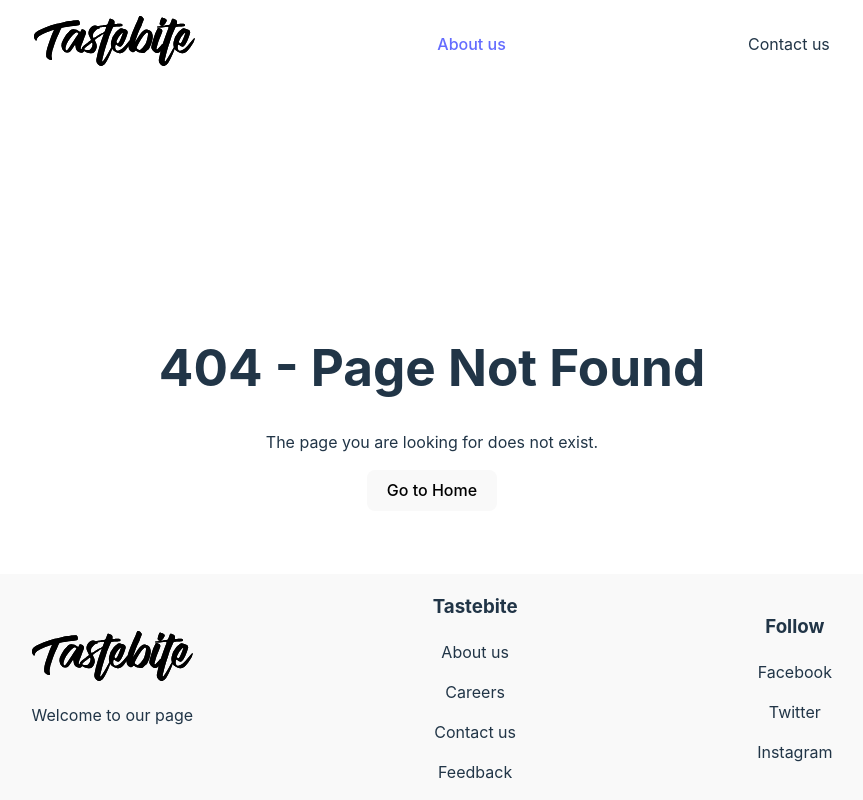
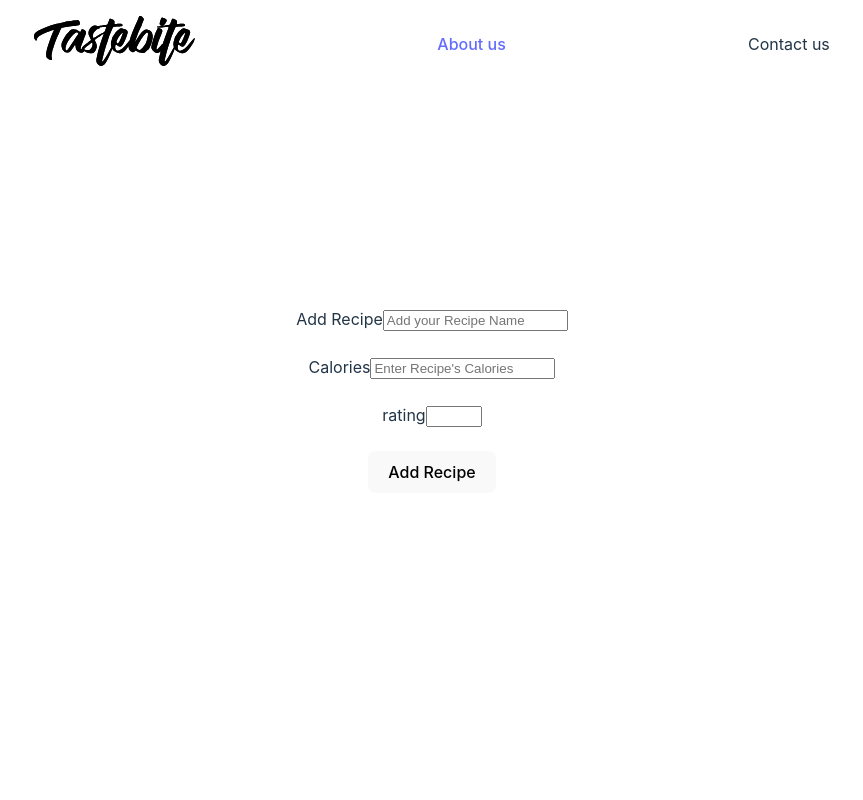
Before and after one commit to leen165/react-App, a React (Vite) app in the folder Recipe-Book/: page /add in a window 1280 px wide. Before the commit this address had no page. Shown: the whole page, without its empty margins (208-1071 px from the left). Built offline with nearby package versions, Linux system fonts and the light colour scheme.

Commit message:
add the AddRecipe component

```diff
--- a/Recipe-Book/src/App.jsx
+++ b/Recipe-Book/src/App.jsx
@@ -9,18 +9,31 @@ import RecipeDetails from "./pages/RecipeDetails";
 import { Routes, Route } from "react-router-dom";
 import AboutUs from "./pages/AboutUs";
 import NotFound from "./components/NotFound";
+import AddRecipe from "./components/AddRecipe";
+import recipes from './assets/recipes.json';
 
 function App() {
+  const [recipe , setRecipe]= useState(recipes);
+
+  const creatRecipe = (recipeDetails) =>{
+
+   const newRecipeList =[creatRecipe, ...recipe];
+
+   setRecipe(newRecipeList);
+
+  };
   return (
     <>
       <Navbar />
+
       <Routes>
+        <Route path="/add" element={<AddRecipe callbackToCreat={creatRecipe} />} />
         <Route path="/" element={<RecipesList />} />
         <Route path="/recipes/:recipesId" element={<RecipeDetails />} />
         <Route path="/aboutUs" element={<AboutUs />} />
         <Route path="*" element={<NotFound />} />
       </Routes>
-      <Footer />
+
     </>
   );
 }
--- /dev/null
+++ b/Recipe-Book/src/components/AddRecipe.jsx
@@ -0,0 +1,86 @@
+import React from "react";
+import { useState } from "react";
+import "../pages/RecipeDetails";
+import RecipeList from "./RecipesList";
+
+function AddRecipe(props) {
+  const [name, setName] = useState("");
+ // const [image, setImage] = useState("");
+  const [calories, setCalories] = useState("");
+  const [rating, setRating] = useState("");
+
+  const handleSubmit = (event) => {
+    event.preventDefault();
+
+
+    const recipeObj = {
+     //id: '_' + Math.random().toString(36).substr(2, 9), // creat id for the recipe
+      name: name,
+      //image: image,
+      calories: calories,
+      rating: rating,
+      //id,
+    };
+    console.log(recipeObj);
+
+    props.callbackToCreat(recipeObj);
+    // clear form
+    setName("");
+    setRating("");
+    //setImage("");
+    setCalories("");
+  };
+
+  return (
+    <section className="addRecipe">
+      <form onSubmit={handleSubmit}>
+        <label>
+          Add Recipe
+          <input
+            type="text"
+            name="Recipe"
+            value={name}
+            required={true}
+            placeholder="Add your Recipe Name"
+            onChange={(event) => {
+              setName(event.target.value);
+            }}
+          />
+        </label>
+        <br></br>
+        <br></br>
+        <label>
+          Calories
+          <input
+            type="number"
+            name="Calories"
+            value={calories}
+            placeholder="Enter Recipe's Calories"
+            onChange={(event) => {
+              setCalories(event.target.value);
+            }}
+          />
+        </label>
+        <br></br>
+        <br></br>
+        <label>
+          rating
+          <input
+            type="number"
+            value={rating}
+            name="Rating"
+            min="0"
+            max="10"
+            onChange={(event) => {
+              setRating(event.target.value);
+            }}
+          />
+        </label>
+        <br></br>
+        <br></br>
+        <button>Add Recipe</button>
+      </form>
+    </section>
+  );
+}
+export default AddRecipe;
--- a/Recipe-Book/src/components/RecipeCard.jsx
+++ b/Recipe-Book/src/components/RecipeCard.jsx
@@ -2,6 +2,8 @@ import React from 'react'
 import { Link } from 'react-router-dom';
 
 function RecipeCard({recipeObj}) {
+
+
   return (
     <div className="recipeList" key={recipeObj.id}>
       <div>
--- a/Recipe-Book/src/components/RecipesList.jsx
+++ b/Recipe-Book/src/components/RecipesList.jsx
@@ -2,7 +2,9 @@ import React, { useState } from "react";
 import recipes from "../assets/recipes.json";
 import RecipeCard from "./RecipeCard";
 import "./RecipeList.css";
+
 function RecipesList() {
+
   const [recipesList, setRecipeList] = useState(recipes);
   const deleteRecipe = (recipeId) => {
     const newRecipeList = recipesList.filter((recipe) => {
@@ -13,6 +15,7 @@ function RecipesList() {
   return (
     <div className="recipe-container">
 
+
       {recipesList.map((recipeObj) => {
         return <RecipeCard recipeObj={recipeObj} deleteRecipe={deleteRecipe} />;
       })}
```
Also changed, not shown: 1 other file (tests, documents, lock files or other folders).
